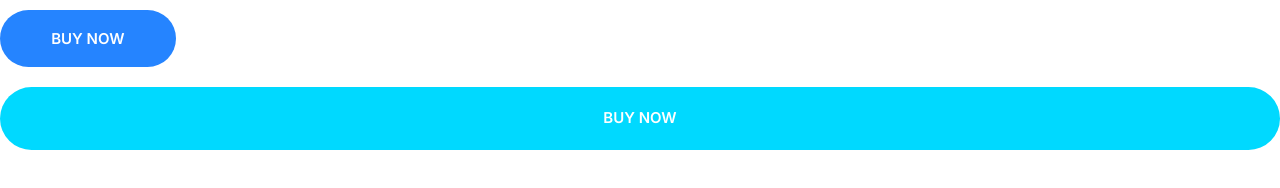
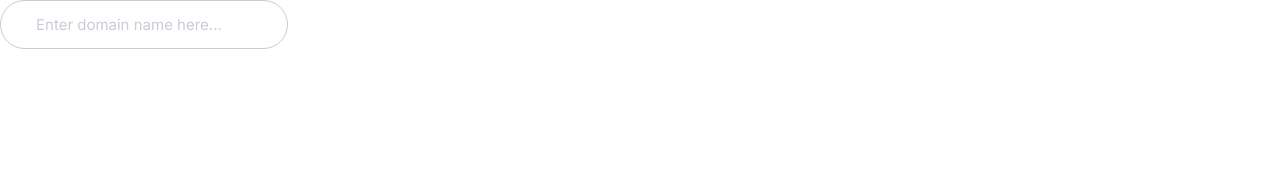
Before and after one commit to dlamontsr/SCRATCH1, a website built with Parcel: page src/index.html in a window 1280 px wide. Built offline with nearby package versions, Linux system fonts and the light colour scheme.

Commit message:
Defined the INPUTS component.

```diff
--- a/css/styles.css
+++ b/css/styles.css
@@ -277,3 +277,24 @@ a {
     font-size: 1.5rem;
   }
 }
+
+/* Inputs */
+
+.input {
+  border-radius: var(--border-radius);
+  border: 1px solid var(--color-border);
+  color: var(--color-headings);
+  font-size: 2rem;
+  outline: 0;
+  padding: 1.5rem 3.5rem;
+}
+
+::placeholder {
+  color: #cdcbd7;
+}
+
+@media screen and (min-width: 1024px) {
+  .input {
+    font-size: 1.5rem;
+  }
+}
--- a/src/index.html
+++ b/src/index.html
@@ -17,8 +17,7 @@
 
 <body>
 
-  <button class="btn btn--primary" >Buy Now</button>
-  <a href="#" class="btn btn--secondary btn--block">Buy Now</a>
+  <input type="text" class="input" placeholder="Enter domain name here...">
 
 
 </body>
```
Also changed, not shown: components/inputs.html (added, +1 -0 lines), dist/index.html, 2 other files.
